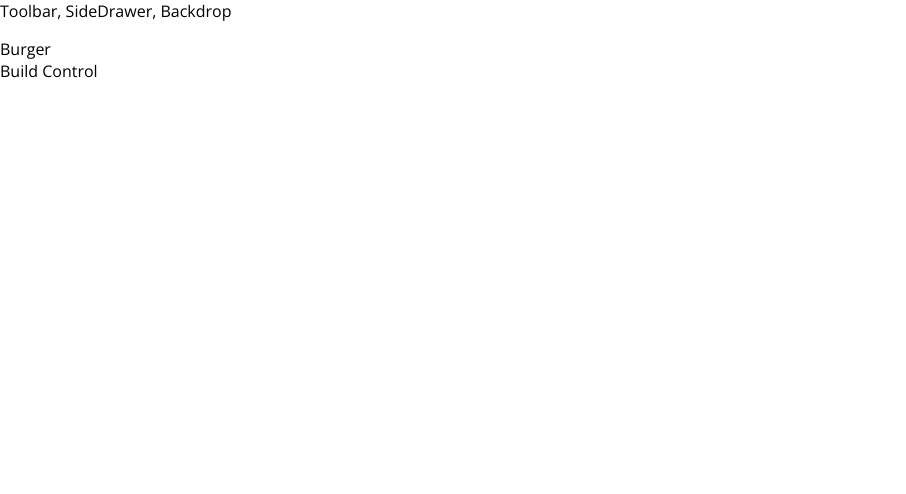
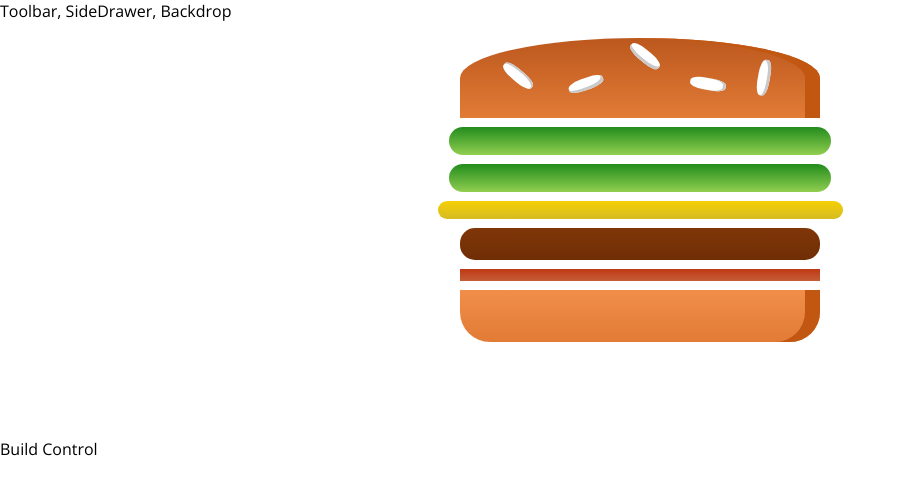
Before and after one commit to kaiaz/burger_project, a React app: page / in a window 1280 px wide. Shown: the top 494 px of the page, without its empty margins (0-906 px from the left). Built offline with nearby package versions, Linux system fonts and the light colour scheme.

Commit message:
Add burgerBuilder container and Burger, BurgerIngredients component add for theese styles

```diff
--- a/package.json
+++ b/package.json
@@ -31,6 +31,7 @@
     "postcss-flexbugs-fixes": "3.2.0",
     "postcss-loader": "2.0.8",
     "promise": "8.0.1",
+    "prop-types": "^15.6.1",
     "raf": "3.4.0",
     "react": "^16.2.0",
     "react-dev-utils": "^5.0.0",
--- /dev/null
+++ b/src/components/Burger/Burger.css
@@ -0,0 +1,37 @@
+.Burger {
+    width: 100%;
+    margin: auto;
+    height: 250px;
+    /*overflow: scroll;*/
+    text-align: center;
+    font-weight: bold;
+    font-size: 1.2em;
+}
+
+@media (min-width: 1000px) and (min-height: 700px) {
+    .Burger {
+        width: 700px;
+        height: 600px;
+    }
+}
+
+@media (min-width: 500px) and (min-height: 401px) {
+    .Burger {
+        width: 450px;
+        height: 400px;
+    }
+}
+
+@media (min-width: 500px) and (min-height: 401px) {
+    .Burger {
+        width: 450px;
+        height: 400px;
+    }
+}
+
+@media (min-width: 500px) and (max-height: 400px) {
+    .Burger {
+        width: 350px;
+        height: 300px;
+    }
+}
--- a/src/components/Burger/Burger.jsx
+++ b/src/components/Burger/Burger.jsx
@@ -0,0 +1,32 @@
+import React from 'react';
+
+import styles from './Burger.css';
+import BurgerIngredient from './BurgerIngridient/BurgerIngredient';
+
+const burger = (props) => {
+
+
+    let transformedIngredients = Object.keys(props.ingredients)
+        .map((igKey) => {
+            return [...Array(props.ingredients[igKey])].map(( _, i ) => {
+               return  <BurgerIngredient key={igKey + i} type = {igKey} />;
+            })
+        })
+        .reduce((arr, el) => {
+            return arr.concat(el)
+        }, []);
+
+    if(transformedIngredients.length === 0) {
+        transformedIngredients = <p>Please start adding ingredients!</p>
+    }
+
+    return (
+        <div className={styles.Burger}>
+            <BurgerIngredient type='bread-top'/>
+            {transformedIngredients}
+            <BurgerIngredient type='bread-bottom'/>
+        </div>
+    );
+};
+
+export default burger;
--- /dev/null
+++ b/src/components/Burger/BurgerIngridient/BurgerIngredient.jsx
@@ -0,0 +1,45 @@
+import React, { Component } from 'react';
+import PropTypes from 'prop-types';
+import styles from './BurgerIngredient.css';
+
+class BurgerIngredient extends  Component {
+    render () {
+        let ingridient = null;
+
+        switch(this.props.type) {
+            case ('bread-bottom'):
+                ingridient = <div className={styles.BreadBottom}></div>
+                break;
+            case ('bread-top'):
+                ingridient = (
+                    <div className={styles.BreadTop}>
+                        <div className={styles.Seeds1}></div>
+                        <div className={styles.Seeds2}></div>
+                    </div>
+                );
+                break;
+            case ('meat'):
+                ingridient = <div className={styles.Meat}></div>
+                break;
+            case ('cheese'):
+                ingridient = <div className={styles.Cheese}></div>
+                break;
+            case ('salad'):
+                ingridient = <div className={styles.Salad}></div>
+                break;
+            case ('bacon'):
+                ingridient = <div className={styles.Bacon}></div>
+                break;
+            default:
+                ingridient = null;
+        }
+
+        return ingridient;
+    }
+}
+
+BurgerIngredient.propTypes = {
+  type: PropTypes.string.isRequired
+};
+
+export default BurgerIngredient;
--- a/src/components/Burger/BurgerIngridient/BurgerIngridient.jsx
+++ /dev/null
@@ -1,5 +0,0 @@
-import React from 'react'
-
-const burgerIndgridient = (props) => {
-
-};
--- a/src/containers/BurgerBuilder/BurgerBuilder.jsx
+++ b/src/containers/BurgerBuilder/BurgerBuilder.jsx
@@ -1,11 +1,23 @@
 import React, { Component } from 'react';
 import Aux from '../../hoc/Aux';
+import Burger from '../../components/Burger/Burger';
 
 class BurgerBuilder extends Component {
+
+    state = {
+        ingredients: {
+            salad: 2,
+            cheese: 1,
+            meat: 1,
+            bacon: 1
+
+        }
+    };
+
     render() {
         return (
             <Aux>
-                <div>Burger</div>
+                <Burger ingredients={this.state.ingredients}/>
                 <div>Build Control</div>
             </Aux>
         );
```
Also changed, not shown: src/components/Burger/BuildControls/BuildControls.css (added, +10 -0 lines), src/components/Burger/BuildControls/BuildControls.jsx (added, +9 -0 lines), src/components/Burger/BurgerIngridient/BurgerIngredient.css (renamed from src/components/Burger/BurgerIngridient/BurgerIngridient.css).
